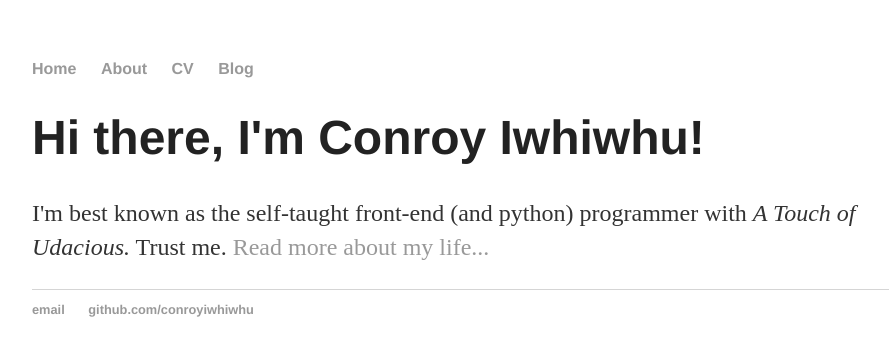
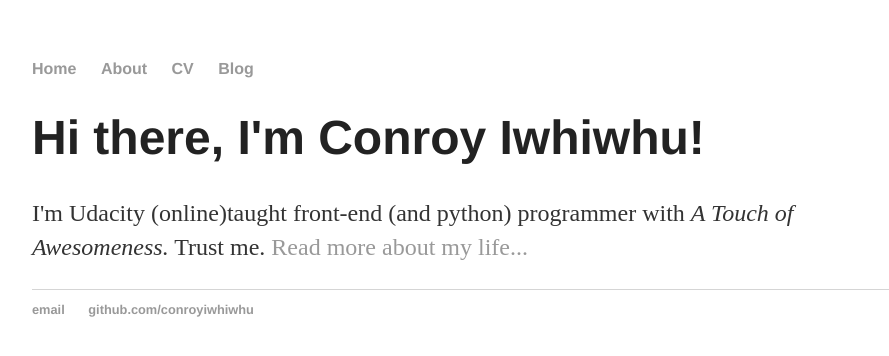
Before and after one commit to conroyiwhiwhu/conroyiwhiwhu.github.io, a Jekyll site: the page built from index.html, in a window 1280 px wide. Shown: the top 356 px of the page, without its empty margins (160-1049 px from the left). Built offline with Jekyll 4.4.1, drawn with Linux system fonts in a browser that asks for light colours.

Commit message:
Update index.html

```diff
--- a/index.html
+++ b/index.html
@@ -4,6 +4,6 @@ title: Conroy Iwhiwhu, Front-End (and Python) Programmer
 ---
 <div class="blurb">
 	<h1>Hi there, I'm Conroy Iwhiwhu!</h1>
-	<p>I'm best known as the self-taught front-end (and python) programmer with <em>A Touch of Udacious.</em> Trust me.
+	<p>I'm Udacity (online)taught front-end (and python) programmer with <em>A Touch of Awesomeness.</em> Trust me.
 	<a href="/about">Read more about my life...</a></p>
 </div><!-- /.blurb -->
```
